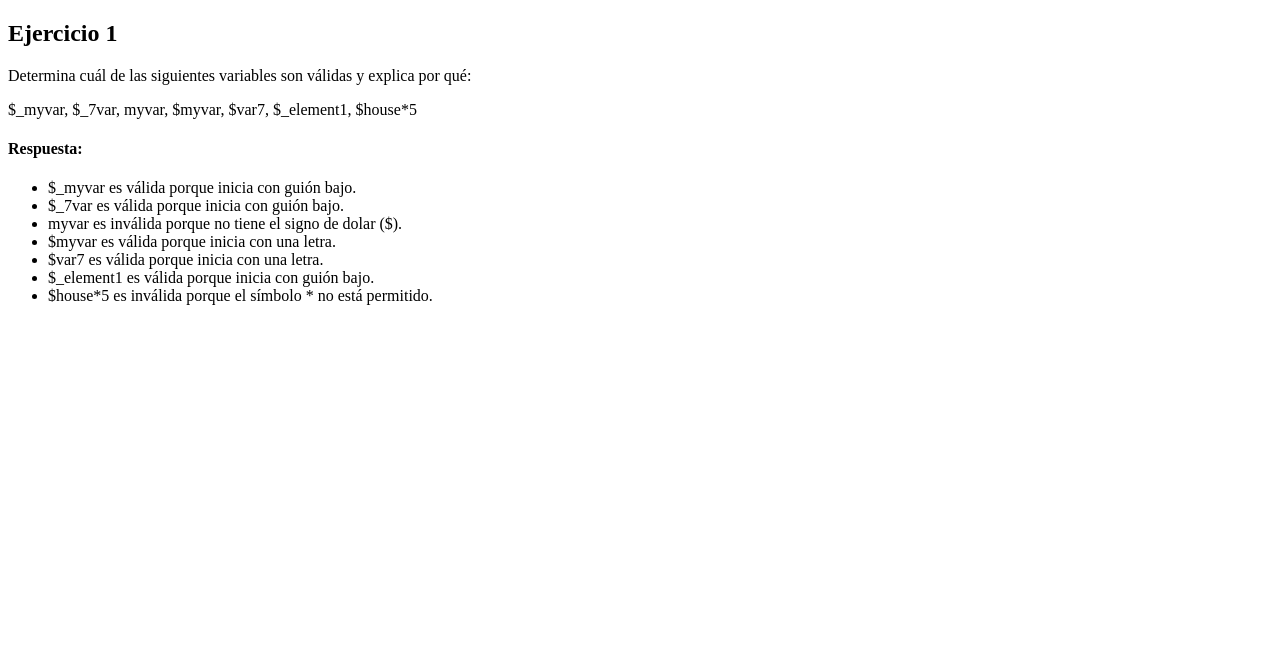
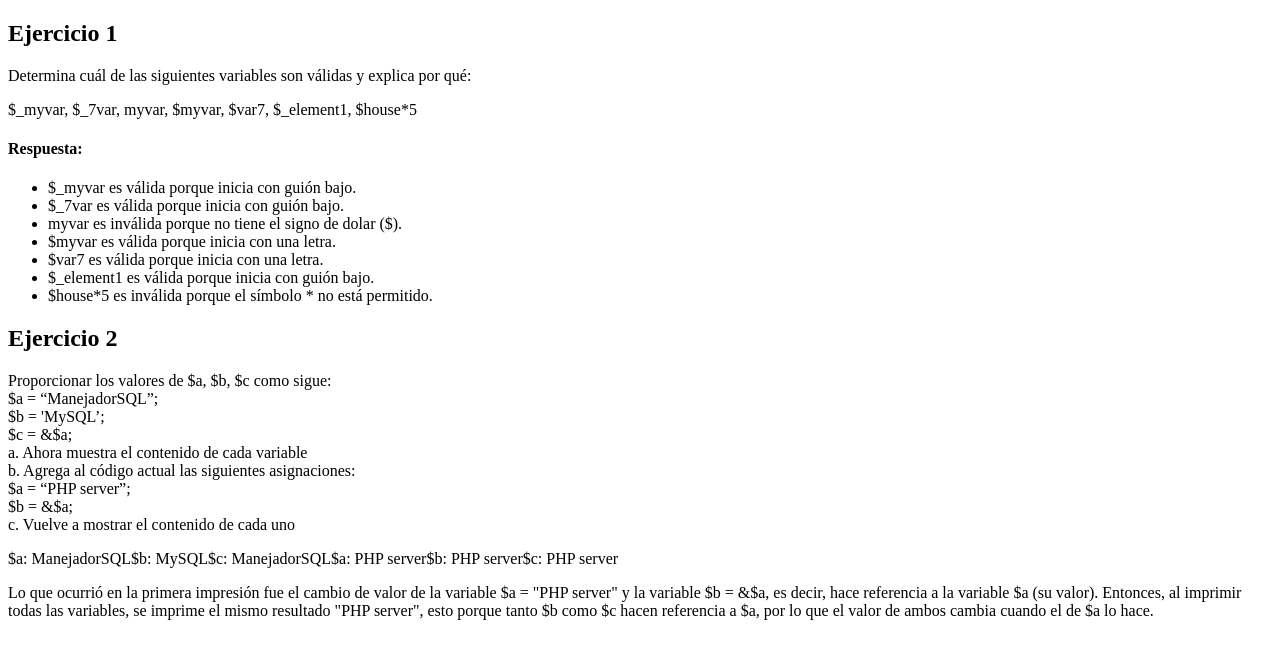
Before and after one commit to gabo10-FS/tecweb, a PHP site: page / in a window 1280 px wide. Shown: the top 659 px of the page. Run offline with PHP 8.4, Linux system fonts and the light colour scheme.

Commit message:
Ejercicio 2

```diff
--- a/practicas/p04/index.php
+++ b/practicas/p04/index.php
@@ -32,5 +32,33 @@
 
         unset($_myvar,$_7var,$myvar,$var7,$_element1);
     ?>
+
+    <h2>Ejercicio 2</h2>
+    <p>Proporcionar los valores de $a, $b, $c como sigue:<br>
+    $a = “ManejadorSQL”;<br>
+    $b = 'MySQL’;<br>
+    $c = &$a;<br>
+    a. Ahora muestra el contenido de cada variable<br>
+    b. Agrega al código actual las siguientes asignaciones:<br>
+    $a = “PHP server”;<br>
+    $b = &$a;<br>
+    c. Vuelve a mostrar el contenido de cada uno<br></p>
+    <?php
+    $a = "ManejadorSQL";
+    $b = 'MySQL';
+    $c = &$a;
+    echo '$a: '.$a;
+    echo '$b: '.$b;
+    echo '$c: '.$c;
+    $a = "PHP server";
+    $b = &$a;
+    echo '$a: '.$a;
+    echo '$b: '.$b;
+    echo '$c: '.$c;
+    ?>
+    <p>Lo que ocurrió en la primera impresión fue el cambio de valor de la variable $a = "PHP server"
+        y la variable $b = &$a, es decir, hace referencia a la variable $a (su valor). Entonces, al
+    imprimir todas las variables, se imprime el mismo resultado "PHP server", esto porque tanto $b
+    como $c hacen referencia a $a, por lo que el valor de ambos cambia cuando el de $a lo hace.</p>
 </body>
 </html>
```
